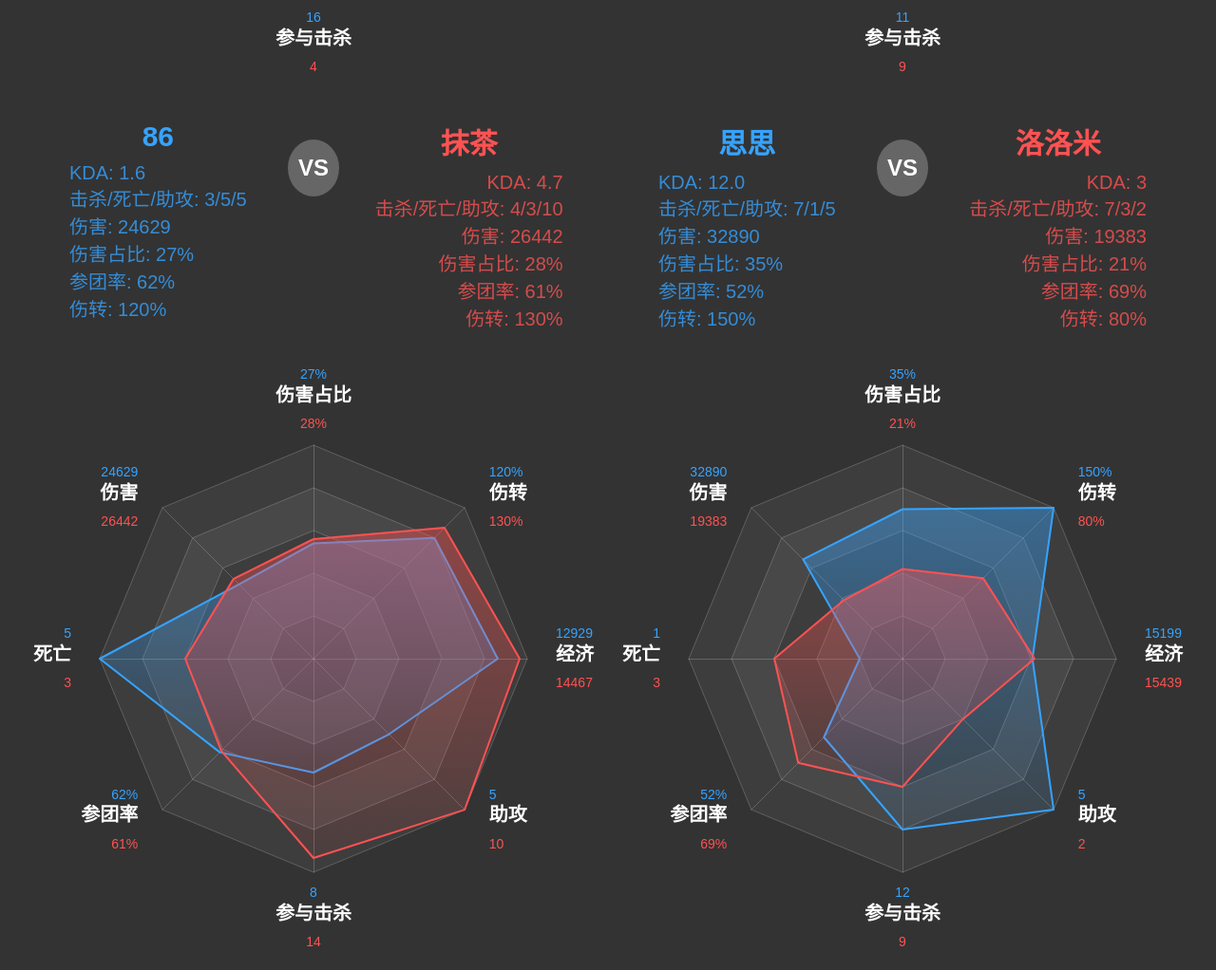
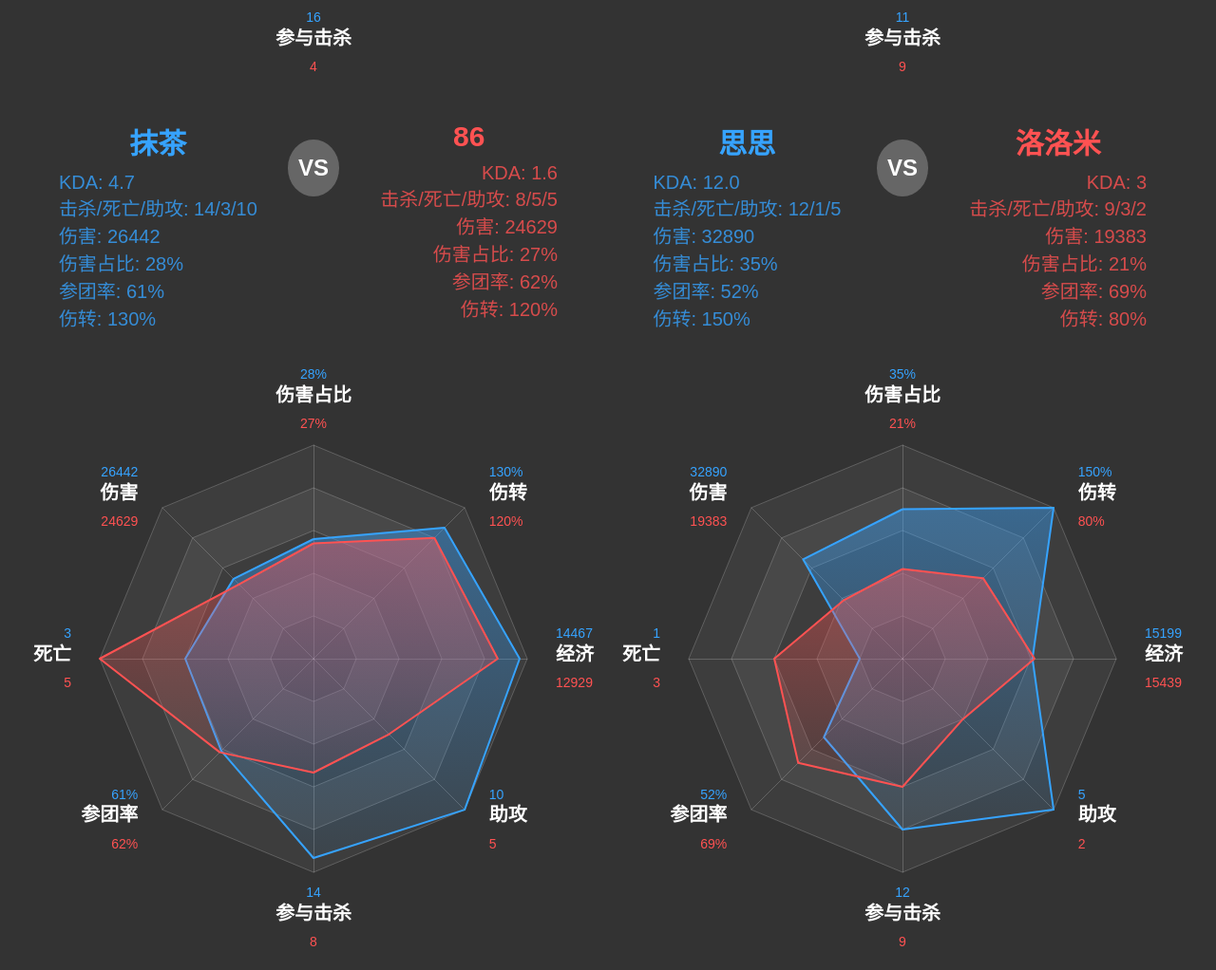
Before and after one commit to lucky-to/lucky-to.github.io, a plain HTML site: page index.html in a window 1280 px wide. Shown: the part 882-1904 px from the top of the page at 95% size. Drawn offline with Linux system fonts and the light colour scheme.

Commit message:
Add files via upload

```diff
--- a/index.html
+++ b/index.html
@@ -255,11 +255,19 @@
                     chartWrapper.appendChild(chartDom);
                     chartsContainer.appendChild(chartWrapper);
 
-                    // 获取玩家数据
-                    const player1 = players[0];
-                    const player2 = players[1];
-                    const player1Data = matchup[player1];
-                    const player2Data = matchup[player2];
+                    // 获取玩家数据，并确保抹茶总是作为第一个玩家（蓝色方）
+                    let player1, player2, player1Data, player2Data;
+
+                    if (players.includes("抹茶")) {
+                        player1 = "抹茶";
+                        player2 = players.find(p => p !== "抹茶");
+                    } else {
+                        player1 = players[0];
+                        player2 = players[1];
+                    }
+
+                    player1Data = matchup[player1];
+                    player2Data = matchup[player2];
 
                     // 更新玩家信息
                     updatePlayerInfo(player1, player2, player1Data, player2Data, playerInfoContainer);
@@ -543,7 +551,7 @@
                     <div class="player-name">${player1}</div>
                     <div class="player-stats">
                         <div>KDA: ${player1Data['KDA']}</div>
-                        <div>击杀/死亡/助攻: ${player1Data['参与击杀'] - player1Data['助攻']}/${player1Data['死亡']}/${player1Data['助攻']}</div>
+                        <div>击杀/死亡/助攻: ${player1Data['参与击杀']}/${player1Data['死亡']}/${player1Data['助攻']}</div>
                         <div>伤害: ${player1Data['伤害']}</div>
                         <div>伤害占比: ${player1Data['伤害占比']}</div>
                         <div>参团率: ${player1Data['参团率']}</div>
@@ -564,7 +572,7 @@
                     <div class="player-name">${player2}</div>
                     <div class="player-stats">
                         <div>KDA: ${player2Data['KDA']}</div>
-                        <div>击杀/死亡/助攻: ${player2Data['参与击杀'] - player2Data['助攻']}/${player2Data['死亡']}/${player2Data['助攻']}</div>
+                        <div>击杀/死亡/助攻: ${player2Data['参与击杀']}/${player2Data['死亡']}/${player2Data['助攻']}</div>
                         <div>伤害: ${player2Data['伤害']}</div>
                         <div>伤害占比: ${player2Data['伤害占比']}</div>
                         <div>参团率: ${player2Data['参团率']}</div>
--- a/index.js
+++ b/index.js
@@ -1,5 +1,4 @@
-let list = [
-  {
+let list = [{
   num: '第一把',
   arr: [{
     "胰脏": {
@@ -378,13 +377,13 @@ let list = [
   num: '第四把',
   arr: [{
     "胰脏": {
-        "KDA": "2.0",
+      "KDA": "1.3",
       "伤害占比": "34%",
       "伤害": 18701,
-        "死亡": 2,
+      "死亡": 3,
       "参团率": "67%",
       "参与击杀": 4,
-        "助攻": 2,
+      "助攻": 4,
       "经济": 8899,
       "每死承伤": 7074
     },
@@ -394,7 +393,7 @@ let list = [
       "伤害": 11502,
       "死亡": 1,
       "参团率": "33%",
-        "参与击杀": 1,
+      "参与击杀": 7,
       "助攻": 6,
       "经济": 9620,
       "每死承伤": 11982
@@ -402,13 +401,13 @@ let list = [
   },
   {
     "昔": {
-        "KDA": "0.7",
+      "KDA": "2",
       "伤害占比": "7%",
       "伤害": 4140,
       "死亡": 2,
       "参团率": "67%",
-        "参与击杀": 2,
-        "助攻": 3,
+      "参与击杀": 4,
+      "助攻": 2,
       "经济": 10288,
       "每死承伤": 3518
     },
@@ -418,7 +417,7 @@ let list = [
       "伤害": 20193,
       "死亡": 1,
       "参团率": "52%",
-        "参与击杀": 4,
+      "参与击杀": 11,
       "助攻": 7,
       "经济": 15124,
       "每死承伤": 4955
@@ -426,23 +425,23 @@ let list = [
   },
   {
     "抹茶": {
-        "KDA": "2.0",
+      "KDA": "1.7",
       "伤害占比": "26%",
       "伤害": 14331,
-        "死亡": 6,
+      "死亡": 3,
       "参团率": "83%",
-        "参与击杀": 2,
-        "助攻": 2,
+      "参与击杀": 5,
+      "助攻": 3,
       "经济": 10427,
       "伤转": "120%"
     },
     "86": {
-        "KDA": "7.0",
+      "KDA": "13.0",
       "伤害占比": "23%",
       "伤害": 20195,
       "死亡": 1,
       "参团率": "62%",
-        "参与击杀": 7,
+      "参与击杀": 13,
       "助攻": 6,
       "经济": 12701,
       "伤转": "110%"
@@ -450,23 +449,23 @@ let list = [
   },
   {
     "思思": {
-        "KDA": "2.0",
+      "KDA": "0.7",
       "伤害占比": "27%",
       "伤害": 14767,
-        "死亡": 3,
+      "死亡": 6,
       "参团率": "67%",
-        "参与击杀": 2,
-        "助攻": 3,
+      "参与击杀": 4,
+      "助攻": 2,
       "经济": 11363,
       "伤转": "110%"
     },
     "洛洛米": {
-        "KDA": "8.0",
+      "KDA": "16.0",
       "伤害占比": "31%",
       "伤害": 27498,
       "死亡": 1,
       "参团率": "76%",
-        "参与击杀": 8,
+      "参与击杀": 16,
       "助攻": 8,
       "经济": 15206,
       "伤转": "130%"
@@ -474,13 +473,13 @@ let list = [
   },
   {
     "诗人": {
-        "KDA": "6.7",
+      "KDA": "0.6",
       "伤害占比": "9%",
       "伤害": 10010,
-        "死亡": 3,
+      "死亡": 7,
       "参团率": "83%",
-        "参与击杀": 20,
-        "助攻": 18,
+      "参与击杀": 4,
+      "助攻": 4,
       "经济": 10914,
       "每死承伤": 4758
     },
@@ -490,7 +489,7 @@ let list = [
       "伤害": 8085,
       "死亡": 2,
       "参团率": "52%",
-        "参与击杀": 1,
+      "参与击杀": 11,
       "助攻": 10,
       "经济": 9878,
       "每死承伤": 2866
@@ -508,18 +507,18 @@ let list = [
       "伤害": 16842,
       "死亡": 1,
       "参团率": "87%",
-        "参与击杀": 3,
+      "参与击杀": 13,
       "助攻": 10,
       "经济": 9938,
       "每死承伤": 13993
     },
     "凉": {
-        "KDA": "0.8",
+      "KDA": "1",
       "伤害占比": "14%",
       "伤害": 14986,
       "死亡": 5,
       "参团率": "29%",
-        "参与击杀": 4,
+      "参与击杀": 5,
       "助攻": 4,
       "经济": 9418,
       "每死承伤": 6852
@@ -532,7 +531,7 @@ let list = [
       "伤害": 8630,
       "死亡": 2,
       "参团率": "67%",
-        "参与击杀": 2,
+      "参与击杀": 10,
       "助攻": 8,
       "经济": 12649,
       "每死承伤": 3051
@@ -556,7 +555,7 @@ let list = [
       "伤害": 21181,
       "死亡": 4,
       "参团率": "73%",
-        "参与击杀": 6,
+      "参与击杀": 11,
       "助攻": 5,
       "经济": 12641,
       "伤转": "130%"
@@ -580,7 +579,7 @@ let list = [
       "伤害": 21368,
       "死亡": 1,
       "参团率": "60%",
-        "参与击杀": 4,
+      "参与击杀": 9,
       "助攻": 5,
       "经济": 12538,
       "伤转": "130%"
@@ -588,7 +587,7 @@ let list = [
     "洛洛米": {
       "KDA": "2",
       "伤害占比": "13%",
-        "伤害": 94631,
+      "伤害": 9463,
       "死亡": "2",
       "参团率": "44%",
       "参与击杀": 4,
@@ -604,7 +603,7 @@ let list = [
       "伤害": 4141,
       "死亡": 1,
       "参团率": "67%",
-        "参与击杀": 0,
+      "参与击杀": 10,
       "助攻": 10,
       "经济": 9346,
       "每死承伤": 4454
@@ -621,6 +620,7 @@ let list = [
       "每死承伤": 2938
     },
   },
+
   ],
 },
 ]
```
Lines whose indentation alone changed are shown as unchanged.
